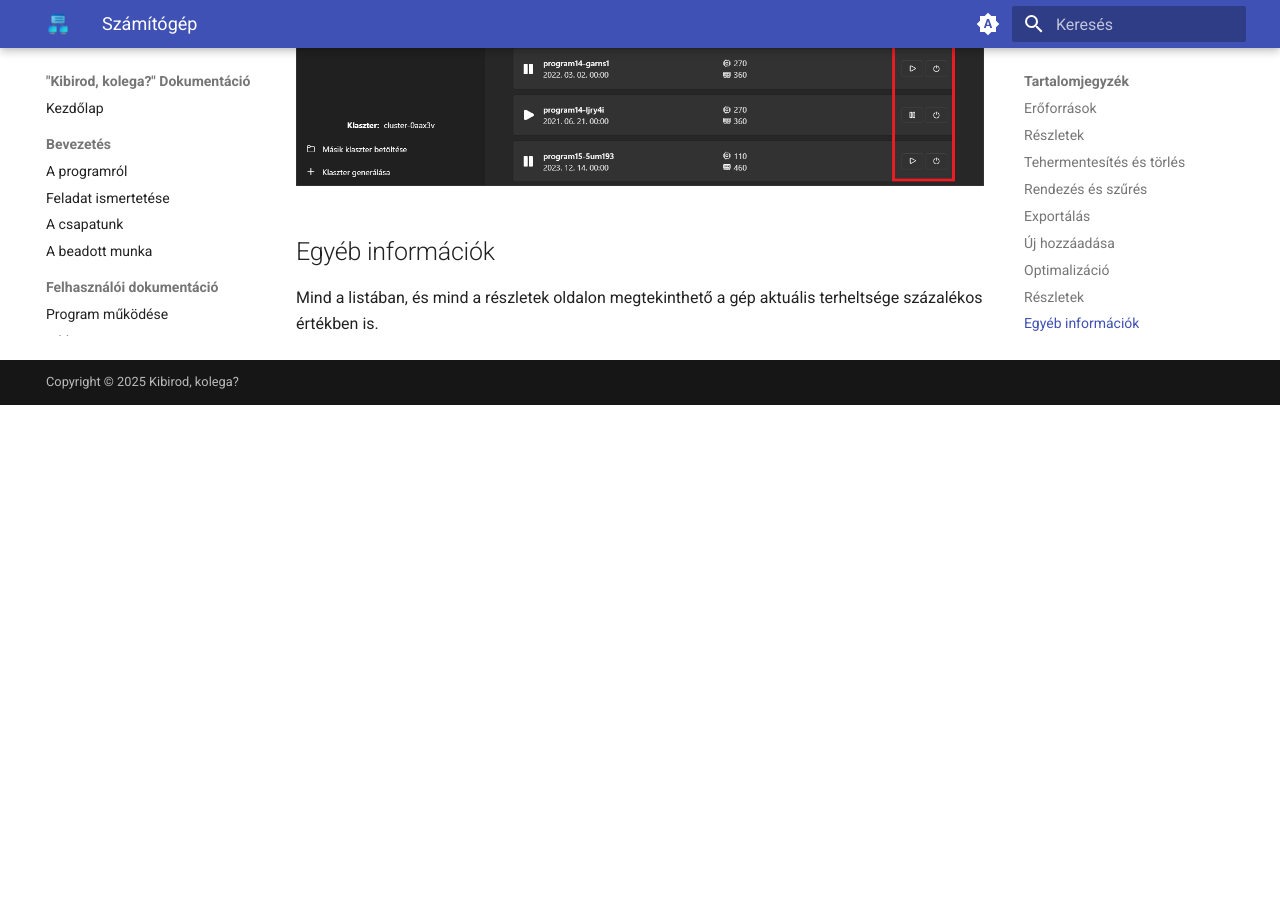
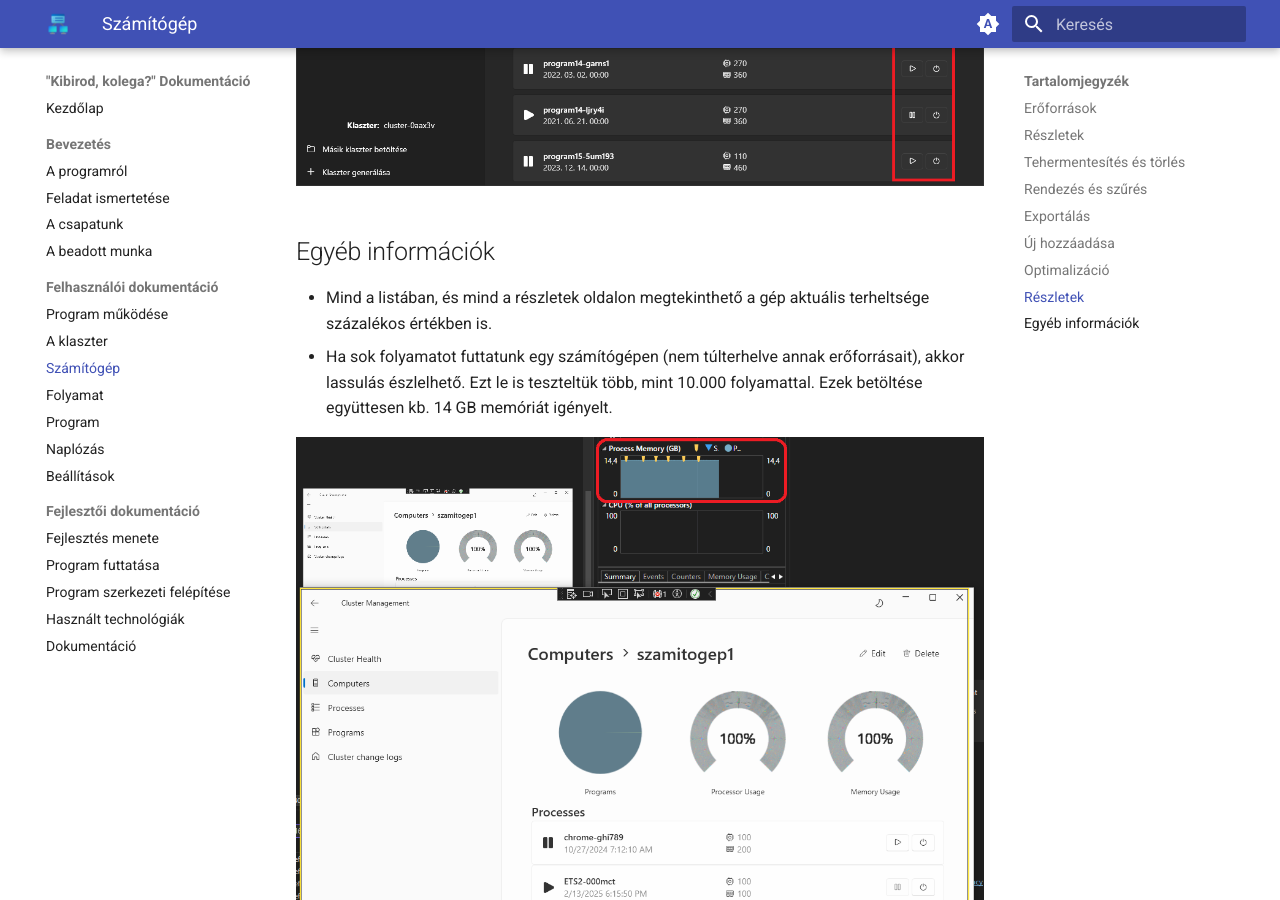
Before and after one commit to gyorfimarcell/Dusza2025, an MkDocs documentation site: the page built from documentation/docs/felhasznaloi/szamitogep.md, in a window 1280 px wide and 900 px high, scrolled down 9568 px. Built offline with MkDocs 1.6.1 and Material for MkDocs 9.7.7, drawn with Linux system fonts in a browser that asks for light colours; before the commit the page ends 9973 px from its top, so only the background shows below that.

Commit message:
exterme values added

```diff
--- a/documentation/docs/felhasznaloi/szamitogep.md
+++ b/documentation/docs/felhasznaloi/szamitogep.md
@@ -110,4 +110,7 @@ Végső soron lehet még a már számítógépen futó folyamatokat leállítani
 
 ## Egyéb információk
 
-Mind a listában, és mind a részletek oldalon megtekinthető a gép aktuális terheltsége százalékos értékben is.
+- Mind a listában, és mind a részletek oldalon megtekinthető a gép aktuális terheltsége százalékos értékben is.
+- Ha sok folyamatot futtatunk egy számítógépen (nem túlterhelve annak erőforrásait), akkor lassulás észlelhető. Ezt le is teszteltük több, mint 10.000 folyamattal. Ezek betöltése együttesen kb. 14 GB memóriát igényelt.
+
+![Egyszerre sok folyamat futtatása](../img/felhasznaloi/szamitogep/extrem-ertekek.png)
```
Also changed, not shown: documentation/docs/img/felhasznaloi/szamitogep/extrem-ertekek.png (added).
